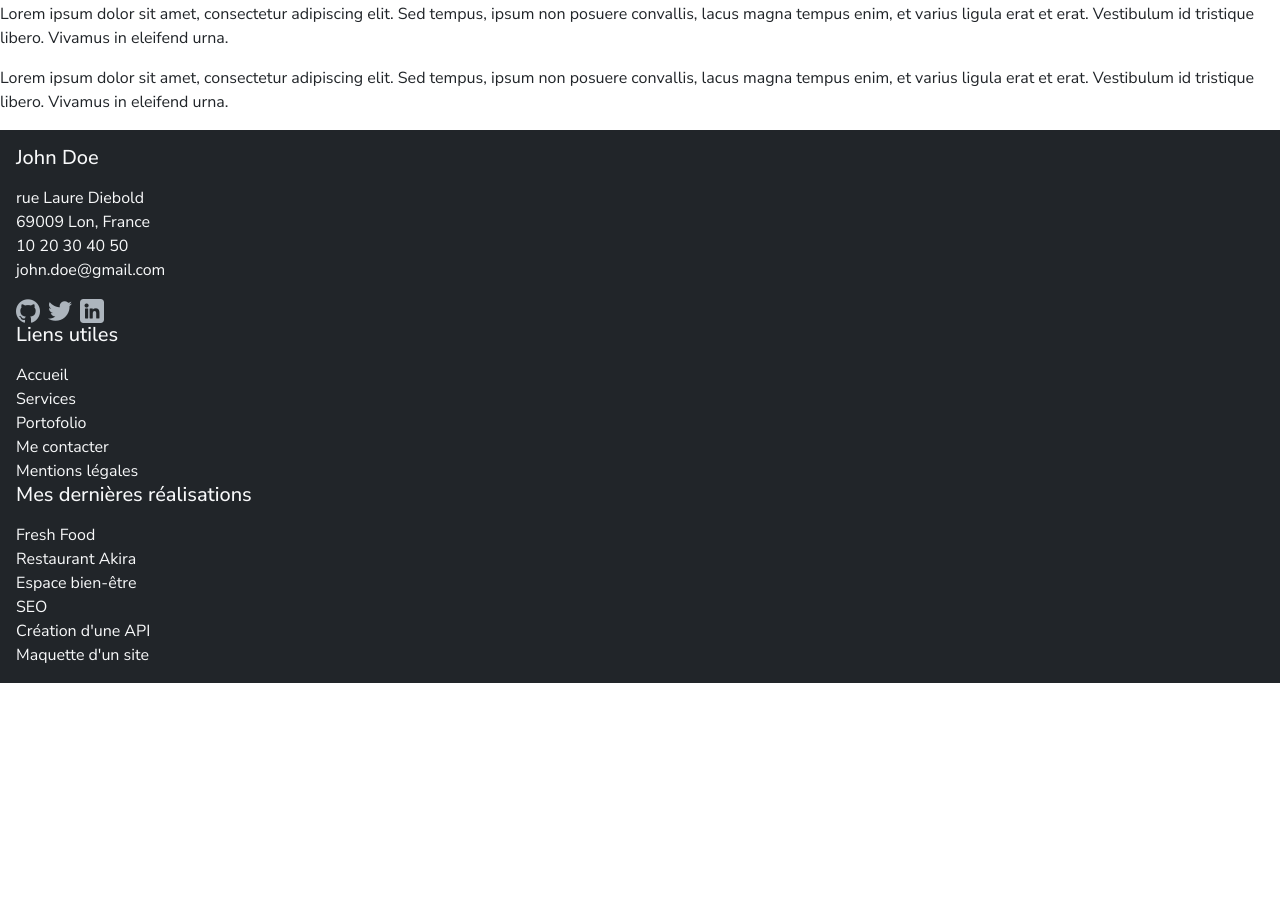
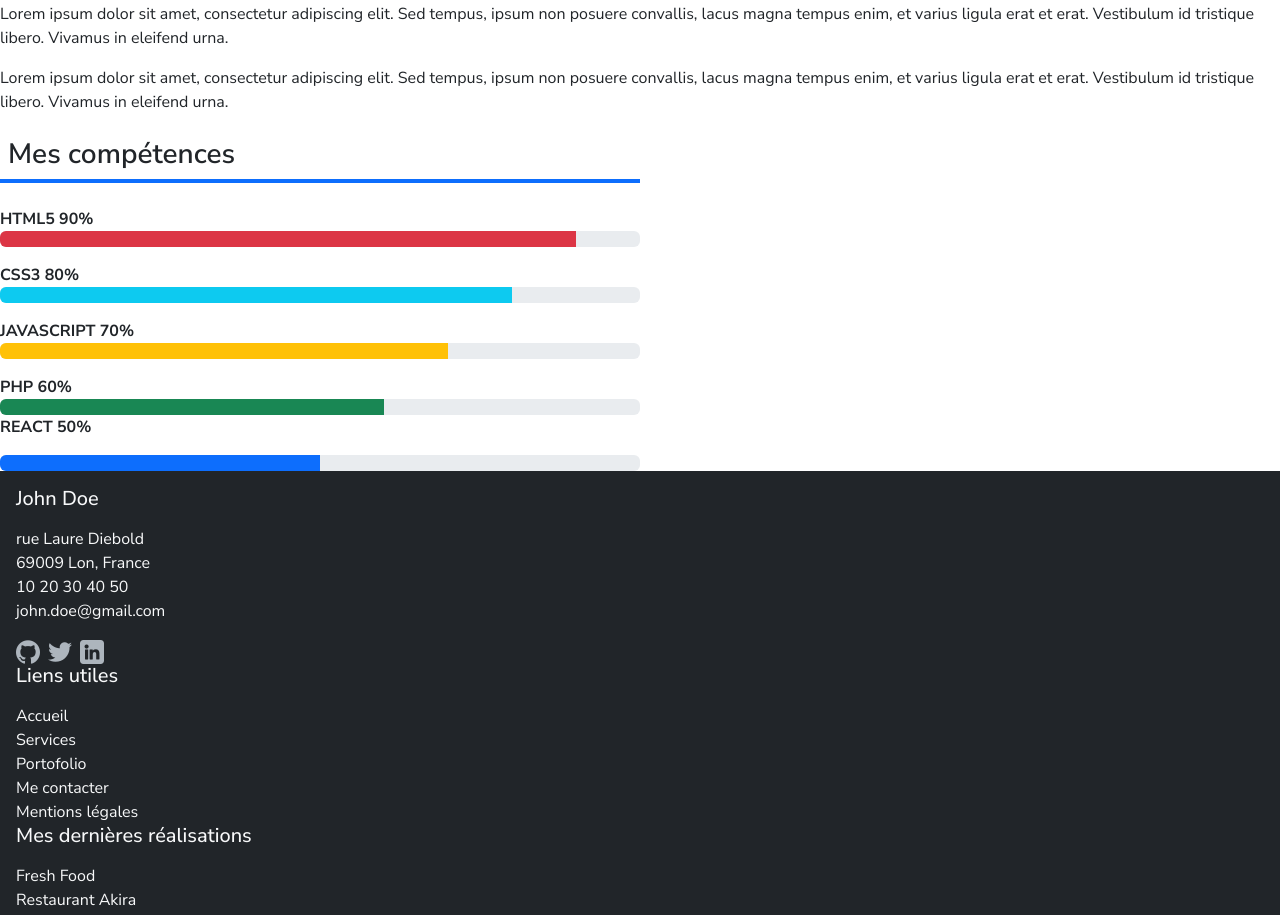
Before and after one commit to xfoule-971/johndoeapp, a React (Create React App) app: page / in a window 1280 px wide. Shown: the part 1260-2175 px from the top of the page. Before the commit the page ends 1943 px from the top, so only its background shows below. Built offline with nearby package versions, Linux system fonts and the light colour scheme.

Commit message:
add barre de progression

```diff
--- /dev/null
+++ b/src/components/Skillbar.js
@@ -0,0 +1,42 @@
+const Skillbar = () =>{
+    return(
+      <div className="col-12 col-md-6">
+            <h3 className="p-2 mb-4 border-bottom border-primary border-4 fw-semibold">Mes compétences</h3>
+            <div>
+                <p className="mb-0 mt-3"><strong>HTML5 90%</strong></p>
+                <div className="progress" role="progressbar" aria-label="Success example" aria-valuenow="90" aria-valuemin="0" aria-valuemax="100">
+                <div className="progress-bar bg-danger" style={{width:'90%'}}></div>
+                </div>
+            </div>
+
+            <div>
+                <p className="mb-0 mt-3"><strong>CSS3 80%</strong></p>
+                <div className="progress" role="progressbar" aria-label="Info example" aria-valuenow="80" aria-valuemin="0" aria-valuemax="100">
+                    <div className="progress-bar bg-info" style={{width:'80%'}}></div>
+                </div>
+            </div>
+
+            <div>
+                <p className="mb-0 mt-3"><strong>JAVASCRIPT 70%</strong></p>
+                <div className="progress" role="progressbar" aria-label="Warning example" aria-valuenow="70" aria-valuemin="0" aria-valuemax="100">
+                    <div className="progress-bar bg-warning" style={{width:'70%'}}></div>
+                </div>
+            </div>
+
+            <div>
+                <p className="mb-0 mt-3"><strong>PHP 60%</strong></p>
+                <div className="progress" role="progressbar" aria-label="Danger example" aria-valuenow="60" aria-valuemin="0" aria-valuemax="100">
+                    <div className="progress-bar bg-success" style={{width:'60%'}}></div>
+                </div>
+            </div>
+
+            <div>
+                <p classNamesName="mb-0 mt-3"><strong>REACT 50%</strong></p>
+                <div className="progress" role="progressbar" aria-label="Danger example" aria-valuenow="50" aria-valuemin="0" aria-valuemax="100">
+                    <div className="progress-bar bg-primary" style={{width:'50%'}}></div>
+                </div>
+            </div>
+        </div>
+    )
+}
+export default Skillbar;
--- a/src/pages/Home.jsx
+++ b/src/pages/Home.jsx
@@ -1,6 +1,7 @@
 import Johnabout from "../assets/images/john-doe-about.jpg";
 
 import Footer from "../components/Footer";
+import Skillbar from "../components/Skillbar";
 
 const Home = () =>{
     return(
@@ -36,6 +37,10 @@ const Home = () =>{
                         Vestibulum id tristique libero. Vivamus in eleifend urna.
                     </p>
                 </div>
+
+                <div>
+                    <Skillbar />
+                </div>
             </section>
 
             <Footer />
```
